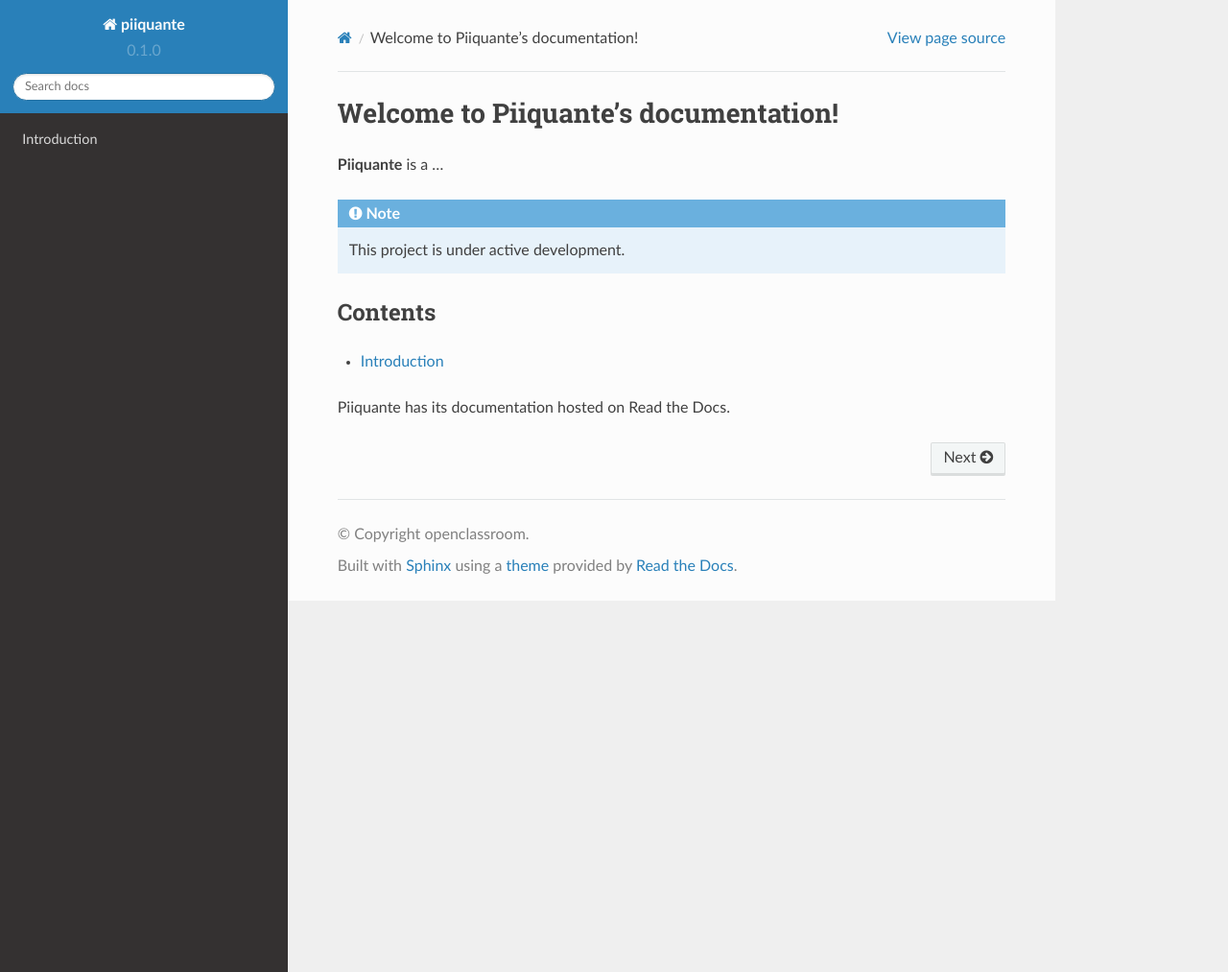
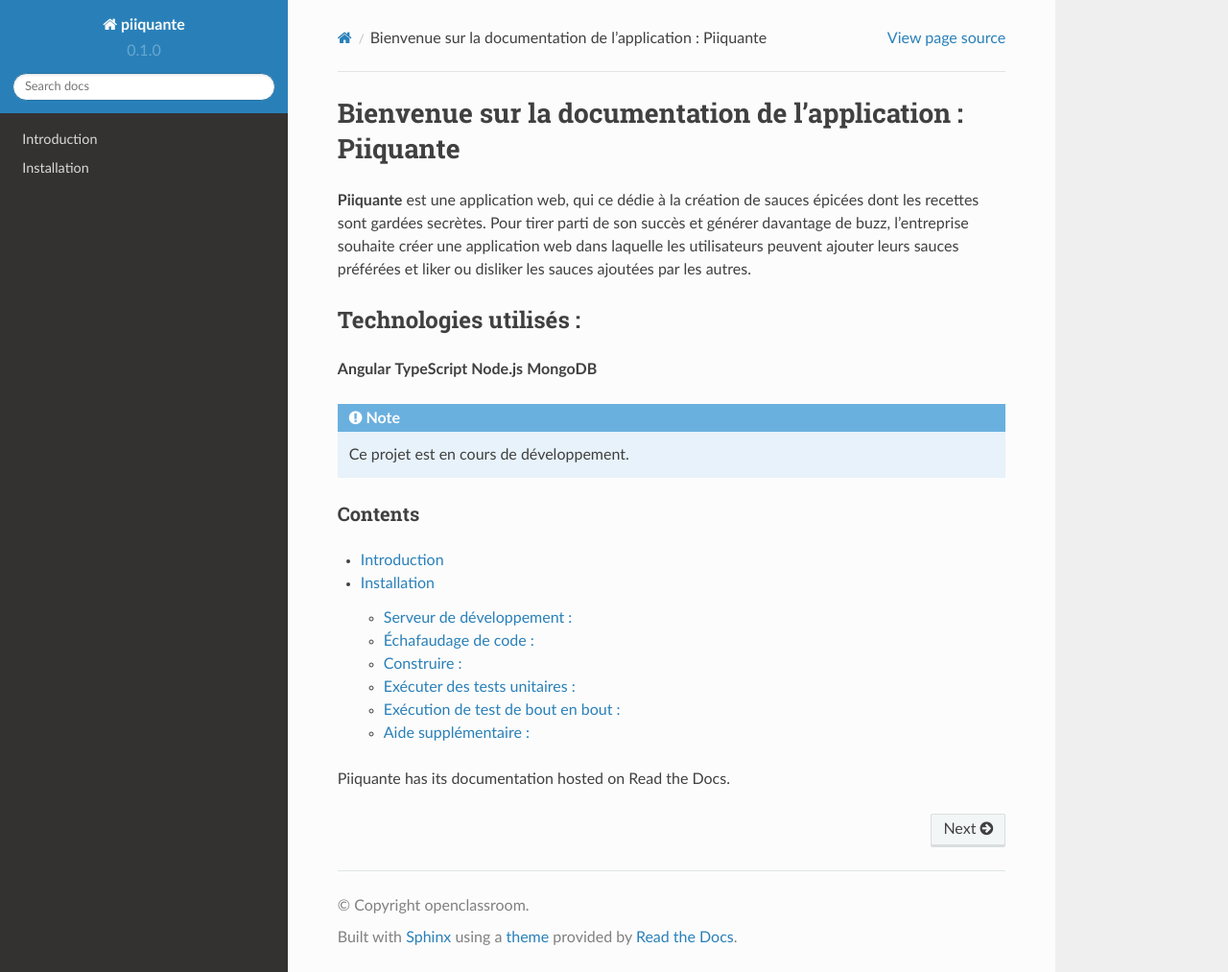
Before and after one commit to anthony-mini/Mini_Anthony_6_05-08-2022, a Sphinx documentation site: the page built from docs/source/index.rst, in a window 1280 px wide and 1013 px high. Shown: the whole window at 96% size. Built offline with Sphinx 7.4.7 and the Read the Docs theme 2.0.0, drawn with Linux system fonts in a browser that asks for light colours.

Commit message:
Mise à jour des fichiers du docs --> ajout des conseils d'installation du projet

```diff
--- a/docs/source/index.rst
+++ b/docs/source/index.rst
@@ -1,11 +1,19 @@
-Welcome to Piiquante's documentation!
-======================================
+Bienvenue sur la documentation de l'application : Piiquante
+==================================================
 
-**Piiquante** is a ...
+**Piiquante** est une application web, qui ce dédie à la création de sauces épicées dont les recettes sont gardées secrètes. Pour tirer parti de son succès et générer davantage de buzz, l'entreprise souhaite créer une application web dans laquelle les utilisateurs peuvent ajouter leurs sauces préférées et liker ou disliker les sauces ajoutées par les autres.
+
+Technologies utilisés :
+***********************
+
+**Angular**
+**TypeScript**
+**Node.js**
+**MongoDB**
 
 .. note::
 
-   This project is under active development.
+   Ce projet est en cours de développement.
 
 Contents
 --------
@@ -13,5 +21,6 @@
 .. toctree::
 
    introduction
+   installation
 
 Piiquante has its documentation hosted on Read the Docs.
--- /dev/null
+++ b/docs/source/installation.rst
@@ -0,0 +1,48 @@
+Installation
+=============
+
+.. note::
+    Ce projet à été généré avec **Angular** (https://github.com/angular/angular-cli) version 13.2.4.
+
+
+Serveur de développement :
+--------------------------
+
+Pour le serveur de développement, exécutez :
+
+.. code-block:: shell
+
+   ng serve
+
+Accédez à ``http://localhost:4200/``.
+L'application se rechargera automatiquement si vous modifiez l'un des fichiers sources.
+
+Échafaudage de code :
+---------------------
+
+Exécutez ``ng generate component nom-composant`` pour générer un nouveau composant.
+
+Vous pouvez également utiliser ``ng generate directive|pipe|service|class|guard|interface|enum|module``.
+
+Construire :
+------------
+
+Exécutez ``ng build``pour compiler le projet.
+
+Les artefacts de construction seront stockés dans le répertoire **dist/**.
+
+Exécuter des tests unitaires :
+------------------------------
+
+Exécutez ``ng test`` pour exécuter les tests unitaires via [karma] (https://karma-runner.github.io).
+
+Exécution de test de bout en bout :
+-----------------------------------
+
+Exécutez ``ng e2e``pour exécuter les tests de bout en bout via une plate-forme de votre choix.
+Pour utiliser cette commande, vous devez d'abord ajouter un package qui implémente des fonctionnalités de test de bout en bout.
+
+Aide supplémentaire :
+---------------------
+
+Pour obtenir plus d'aide sur la CLI angulaire, utilisez ``ng help``ou consultez la page [Angular CLI Overview and Command Reference] (https://angular.io/cli).
```
